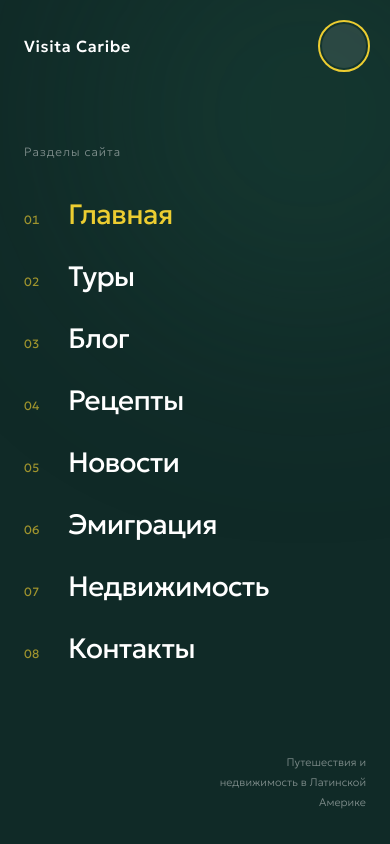
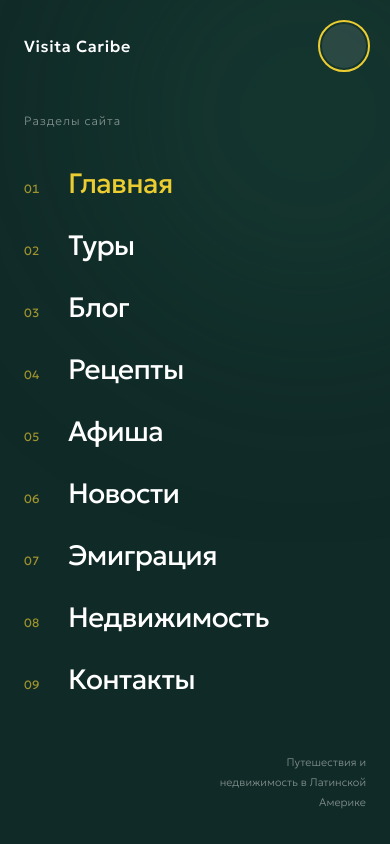
Before and after one commit to markxxv/caribe, a Laravel app: page / in a window 390 px wide, after a click that opens the changed part. Run offline with Laravel 12, Linux system fonts and the light colour scheme; data that the repository does not hold is empty; style sheets or scripts are compiled from the project's sources; some libraries are stand-ins or nearby versions.

Commit message:
Add agenda to desktop and mobile navigation

```diff
--- a/resources/views/layouts/header.blade.php
+++ b/resources/views/layouts/header.blade.php
@@ -56,6 +56,7 @@
                     <a href="/tours" class="nav-link text-white hover:text-gg-gold transition-colors duration-300">Туры</a>
                     <a href="/blog" class="nav-link text-white hover:text-gg-gold transition-colors duration-300">Блог</a>
                     <a href="{{ route('recipes.index') }}" class="nav-link text-white hover:text-gg-gold transition-colors duration-300">Рецепты</a>
+                    <a href="{{ route('events.index') }}" class="nav-link text-white hover:text-gg-gold transition-colors duration-300">Афиша</a>
                 </div>
             </div>
 
@@ -120,20 +121,24 @@
                     <span class="w-6 shrink-0 text-xs font-normal tabular-nums text-[#eccd31]/65">04</span>
                     <span class="text-[28px] font-normal tracking-tight transition-transform duration-200 group-hover:translate-x-1 sm:text-[36px]">Рецепты</span>
                 </a>
+                <a href="{{ route('events.index') }}" class="group flex items-baseline gap-5 py-1.5 transition-colors {{ request()->routeIs('events.*') ? 'text-[#eccd31]' : 'text-white hover:text-[#eccd31]' }}">
+                    <span class="w-6 shrink-0 text-xs font-normal tabular-nums text-[#eccd31]/65">05</span>
+                    <span class="text-[28px] font-normal tracking-tight transition-transform duration-200 group-hover:translate-x-1 sm:text-[36px]">Афиша</span>
+                </a>
                 <a href="/news" class="group flex items-baseline gap-5 py-1.5 transition-colors {{ request()->is('news', 'news/*') ? 'text-[#eccd31]' : 'text-white hover:text-[#eccd31]' }}">
-                    <span class="w-6 shrink-0 text-xs font-normal tabular-nums text-[#eccd31]/65">05</span>
+                    <span class="w-6 shrink-0 text-xs font-normal tabular-nums text-[#eccd31]/65">06</span>
                     <span class="text-[28px] font-normal tracking-tight transition-transform duration-200 group-hover:translate-x-1 sm:text-[36px]">Новости</span>
                 </a>
                 <a href="{{ route('article.index', ['category' => 'emigratsiya']) }}" class="group flex items-baseline gap-5 py-1.5 transition-colors {{ request()->is('articles/emigratsiya', 'article/*') ? 'text-[#eccd31]' : 'text-white hover:text-[#eccd31]' }}">
-                    <span class="w-6 shrink-0 text-xs font-normal tabular-nums text-[#eccd31]/65">06</span>
+                    <span class="w-6 shrink-0 text-xs font-normal tabular-nums text-[#eccd31]/65">07</span>
                     <span class="text-[28px] font-normal tracking-tight transition-transform duration-200 group-hover:translate-x-1 sm:text-[36px]">Эмиграция</span>
                 </a>
                 <a href="/realestate" class="group flex items-baseline gap-5 py-1.5 transition-colors {{ request()->is('realestate', 'realestate/*') ? 'text-[#eccd31]' : 'text-white hover:text-[#eccd31]' }}">
-                    <span class="w-6 shrink-0 text-xs font-normal tabular-nums text-[#eccd31]/65">07</span>
+                    <span class="w-6 shrink-0 text-xs font-normal tabular-nums text-[#eccd31]/65">08</span>
                     <span class="text-[28px] font-normal tracking-tight transition-transform duration-200 group-hover:translate-x-1 sm:text-[36px]">Недвижимость</span>
                 </a>
                 <a href="/contact" class="group flex items-baseline gap-5 py-1.5 transition-colors {{ request()->routeIs('contact') ? 'text-[#eccd31]' : 'text-white hover:text-[#eccd31]' }}">
-                    <span class="w-6 shrink-0 text-xs font-normal tabular-nums text-[#eccd31]/65">08</span>
+                    <span class="w-6 shrink-0 text-xs font-normal tabular-nums text-[#eccd31]/65">09</span>
                     <span class="text-[28px] font-normal tracking-tight transition-transform duration-200 group-hover:translate-x-1 sm:text-[36px]">Контакты</span>
                 </a>
             </nav>
```
